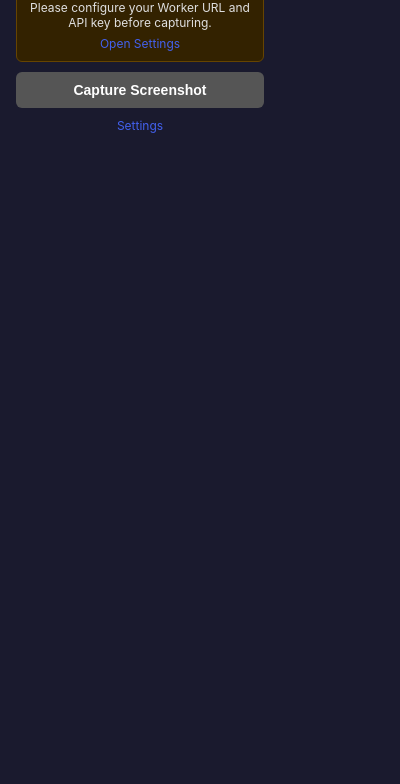
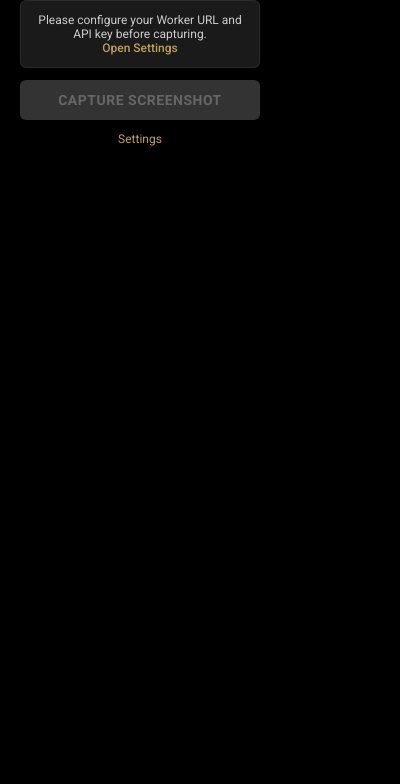
Before and after one commit to mrzacsmith/snapbug, a browser extension: page extension/popup.html in a window 400 px wide. Shown: the part 60-844 px from the top of the page. Drawn offline with Linux system fonts and the light colour scheme.

Commit message:
👍 IMPROVE: Apply Gauntlet AI branding to popup
Popup now uses black bg, gold accent (#C09E5A), Roboto font matching
the settings page. Dedicated popup.css replaces popup styles from
shared stylesheet. Consistent branding across popup and settings.

Fixes #39

Co-Authored-By: Claude <noreply@anthropic.com>

```diff
--- /dev/null
+++ b/extension/popup.css
@@ -0,0 +1,87 @@
+* {
+  margin: 0;
+  padding: 0;
+  box-sizing: border-box;
+}
+
+body {
+  background: #000000;
+  color: #ffffff;
+  font-family: 'Roboto', sans-serif;
+}
+
+.popup-container {
+  width: 280px;
+  padding: 20px;
+  text-align: center;
+}
+
+.popup-container h1 {
+  font-size: 20px;
+  font-weight: 700;
+  margin-bottom: 16px;
+  color: #C09E5A;
+}
+
+#capture-btn {
+  width: 100%;
+  padding: 12px 16px;
+  background: #C09E5A;
+  color: #000000;
+  border: none;
+  border-radius: 6px;
+  font-family: 'Roboto', sans-serif;
+  font-size: 14px;
+  font-weight: 700;
+  cursor: pointer;
+  text-transform: uppercase;
+  letter-spacing: 0.5px;
+}
+
+#capture-btn:hover {
+  background: #B8914F;
+}
+
+#capture-btn:disabled {
+  background: #333;
+  color: #666;
+  cursor: not-allowed;
+}
+
+#status-msg {
+  margin-top: 10px;
+  font-size: 12px;
+  color: #888;
+}
+
+#unconfigured-warning {
+  background: #1A1A1A;
+  border: 1px solid #2B2B2B;
+  border-radius: 6px;
+  padding: 12px;
+  margin-bottom: 12px;
+  font-size: 12px;
+  color: #ccc;
+}
+
+#unconfigured-warning a {
+  color: #C09E5A;
+  text-decoration: none;
+  font-weight: 500;
+}
+
+#unconfigured-warning a:hover {
+  text-decoration: underline;
+}
+
+.settings-link {
+  display: block;
+  margin-top: 12px;
+  color: #C09E5A;
+  text-decoration: none;
+  font-size: 12px;
+}
+
+.settings-link:hover {
+  text-decoration: underline;
+}
--- a/extension/popup.html
+++ b/extension/popup.html
@@ -4,7 +4,10 @@
   <meta charset="UTF-8">
   <meta name="viewport" content="width=device-width, initial-scale=1.0">
   <title>SnapBug</title>
-  <link rel="stylesheet" href="styles.css">
+  <link rel="preconnect" href="https://fonts.googleapis.com">
+  <link rel="preconnect" href="https://fonts.gstatic.com" crossorigin>
+  <link href="https://fonts.googleapis.com/css2?family=Roboto:wght@400;500;700&display=swap" rel="stylesheet">
+  <link rel="stylesheet" href="popup.css">
 </head>
 <body>
   <div class="popup-container">
--- a/extension/styles.css
+++ b/extension/styles.css
@@ -8,77 +8,6 @@ body {
   background: #1a1a2e;
   color: #e0e0e0;
   font-family: -apple-system, BlinkMacSystemFont, 'Segoe UI', Roboto, sans-serif;
-}
-
-/* Popup */
-.popup-container {
-  width: 280px;
-  padding: 16px;
-  text-align: center;
-}
-
-.popup-container h1 {
-  font-size: 18px;
-  margin-bottom: 12px;
-  color: #ffffff;
-}
-
-#capture-btn {
-  width: 100%;
-  padding: 10px 16px;
-  background: #4361ee;
-  color: #ffffff;
-  border: none;
-  border-radius: 6px;
-  font-size: 14px;
-  font-weight: 600;
-  cursor: pointer;
-  transition: background 0.15s;
-}
-
-#capture-btn:hover {
-  background: #3a56d4;
-}
-
-#capture-btn:disabled {
-  background: #555;
-  cursor: not-allowed;
-}
-
-#status-msg {
-  margin-top: 10px;
-  font-size: 12px;
-  color: #aaa;
-}
-
-#unconfigured-warning {
-  background: #332200;
-  border: 1px solid #664400;
-  border-radius: 6px;
-  padding: 10px;
-  margin-bottom: 10px;
-  font-size: 12px;
-}
-
-#unconfigured-warning p {
-  margin-bottom: 6px;
-}
-
-#unconfigured-warning a,
-.settings-link {
-  color: #4361ee;
-  text-decoration: none;
-  font-size: 12px;
-}
-
-#unconfigured-warning a:hover,
-.settings-link:hover {
-  text-decoration: underline;
-}
-
-.settings-link {
-  display: block;
-  margin-top: 10px;
 }
 
 /* Annotate */
```
